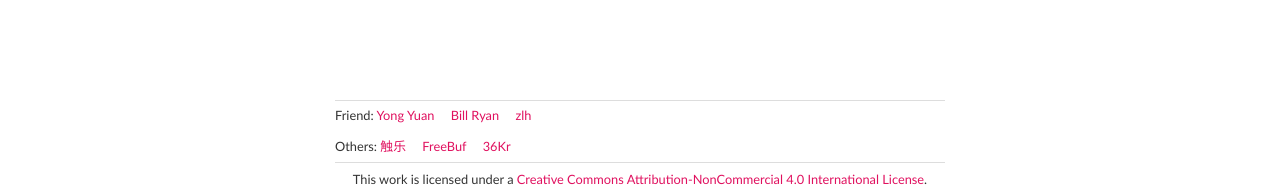
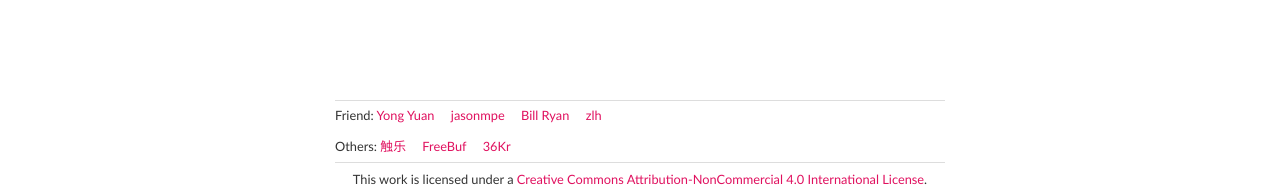
Before and after one commit to Tangxuguo/blog, a Jekyll site: the page built from index.html, in a window 1280 px wide. Shown: the part 1165-1357 px from the top of the page. Built offline with Jekyll 4.4.1, drawn with Linux system fonts in a browser that asks for light colours; Markdown is read by kramdown in place of the engine named in the settings.

Commit message:
jasonmpe

```diff
--- a/_includes/links.html
+++ b/_includes/links.html
@@ -1,6 +1,7 @@
 <p class="linkings">
 Friend:
 <a href="http://yongyuan.name/">Yong Yuan</a>&nbsp&nbsp&nbsp&nbsp
+<a href="http://jasonmpe.me/">jasonmpe</a>&nbsp&nbsp&nbsp&nbsp
 <a href="http://blog.yuanbin.me/">Bill Ryan</a>&nbsp&nbsp&nbsp&nbsp
 <a href="http://blog.zlh.me/">zlh</a>&nbsp&nbsp&nbsp&nbsp
 </p>
```
